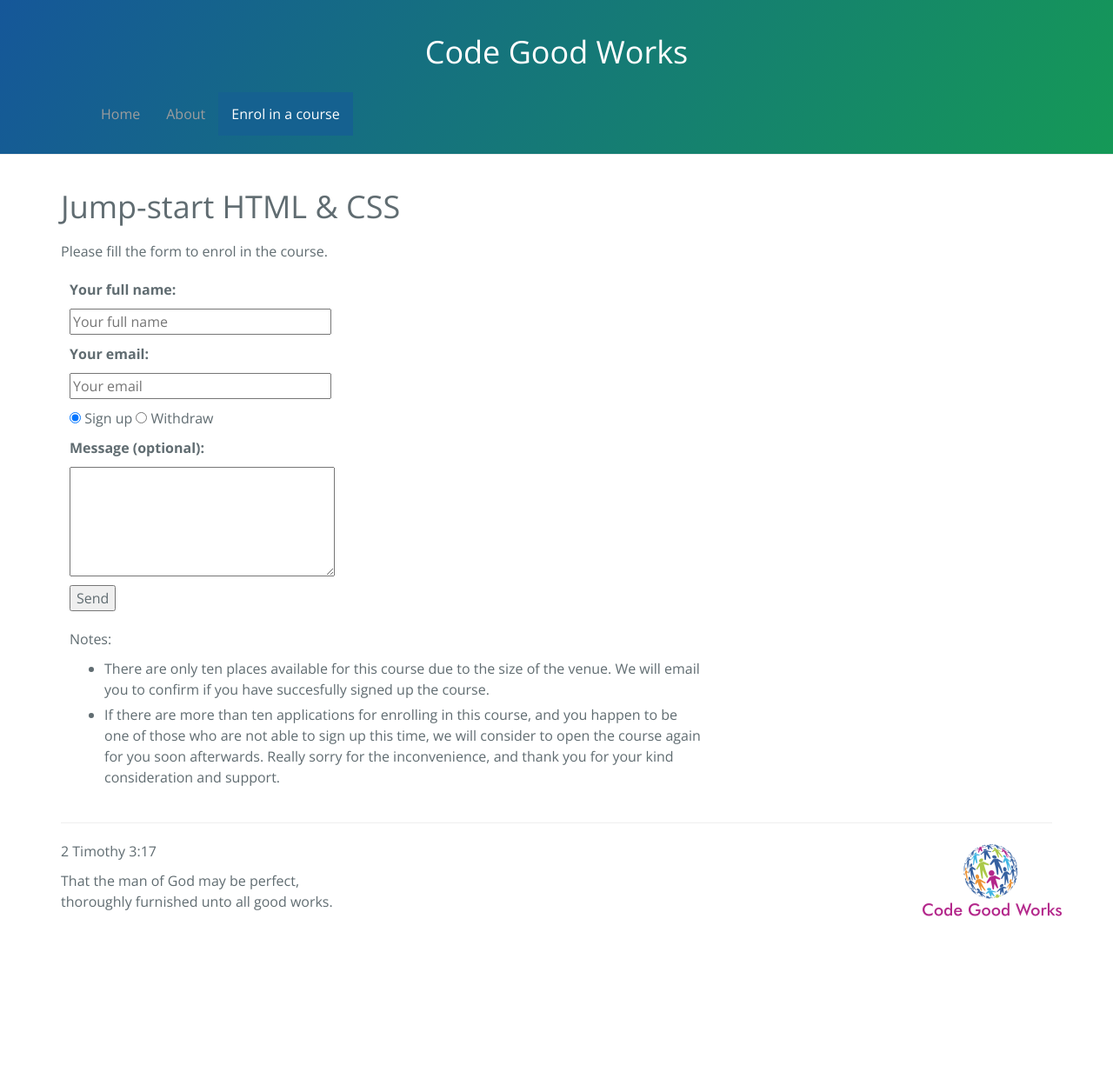
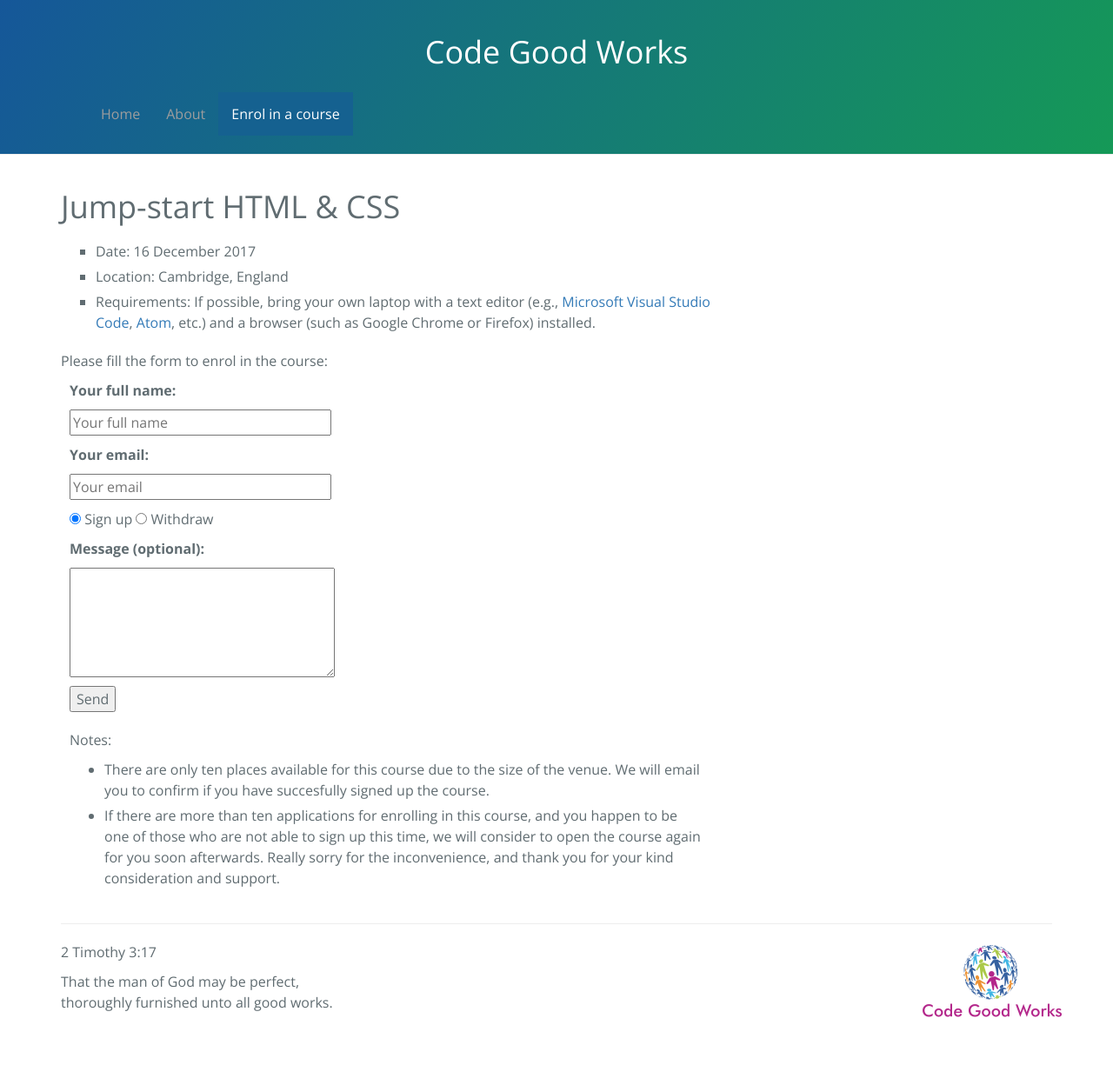
Before and after one commit to yucigou/codegoodworks, a Jekyll site: the page built from enrolment.md, in a window 1280 px wide. Shown: the whole page at 87% size. Built offline with Jekyll 4.4.1, drawn with Linux system fonts in a browser that asks for light colours; nearby versions of some CDN libraries; before the commit the page ends 1109 px from its top, so only the background shows below that.

Commit message:
Add course details

```diff
--- a/assets/css/style.scss
+++ b/assets/css/style.scss
@@ -167,7 +167,7 @@ toggle:focus, .navbar-inverse .navbar-toggle:hover {
 /* Form */
 
 form {
-	padding: 10px;
+	padding: 0 10px 10px 10px;
 }
 
 form input[type="email"], form input[type="text"] {
@@ -199,3 +199,8 @@ div.notes {
 .gravatar {
 	border-radius: 25px;
 }
+
+ul.course-info {
+    list-style-type: square;
+    margin-bottom: 20px;
+}
--- a/enrolment.md
+++ b/enrolment.md
@@ -7,8 +7,17 @@ layout: page
 
 <h1>Jump-start HTML & CSS</h1>
 
+<ul class="course-info">
+<li>Date: 16 December 2017
+</li>
+<li>Location: Cambridge, England
+</li>
+<li>Requirements: If possible, bring your own laptop with a text editor
+(e.g., <a href="https://code.visualstudio.com/download">Microsoft Visual Studio Code</a>, <a href="https://atom.io/">Atom</a>, etc.) and a browser (such as Google Chrome or Firefox) installed.
+</li>
+</ul>
 <p>
-Please fill the form to enrol in the course.
+Please fill the form to enrol in the course:
 </p>
 
 <form id="application-form" method="POST" action="http://formspree.io/brother.yuci@gmail.com">
```
